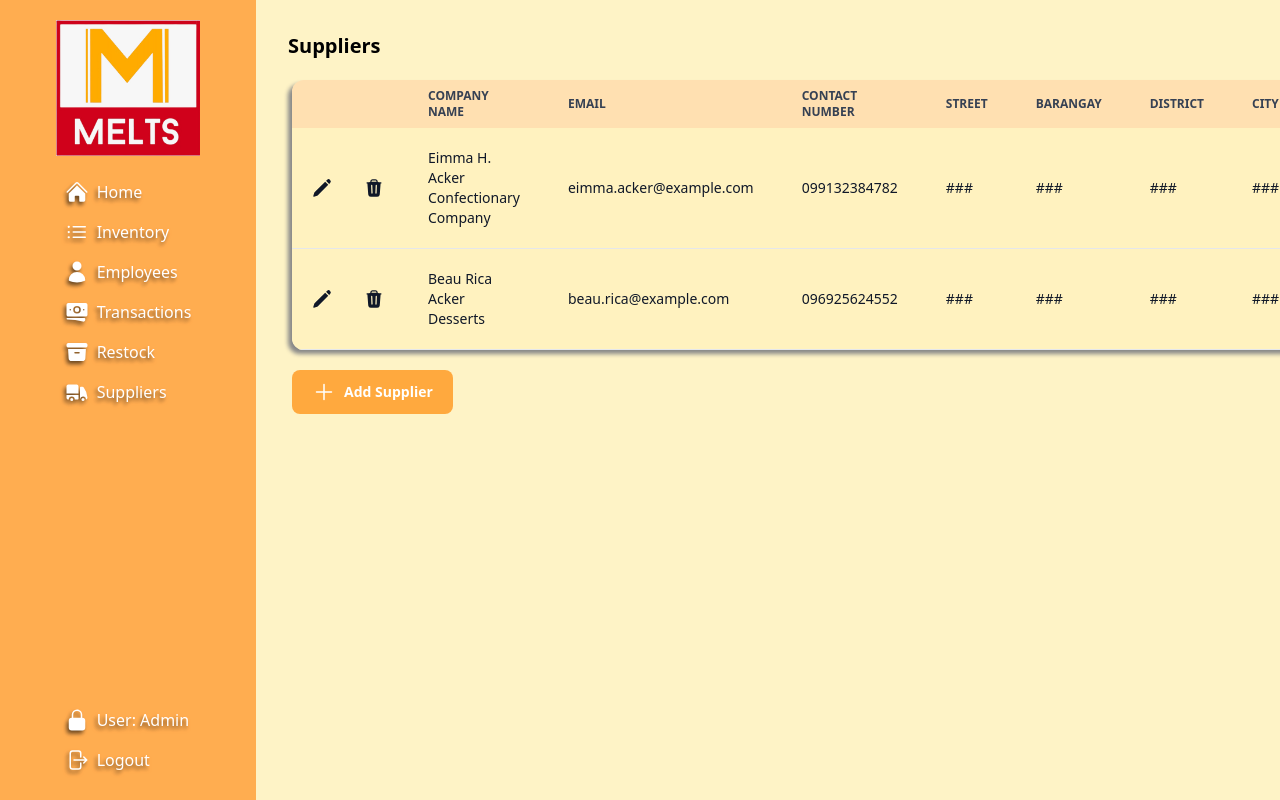
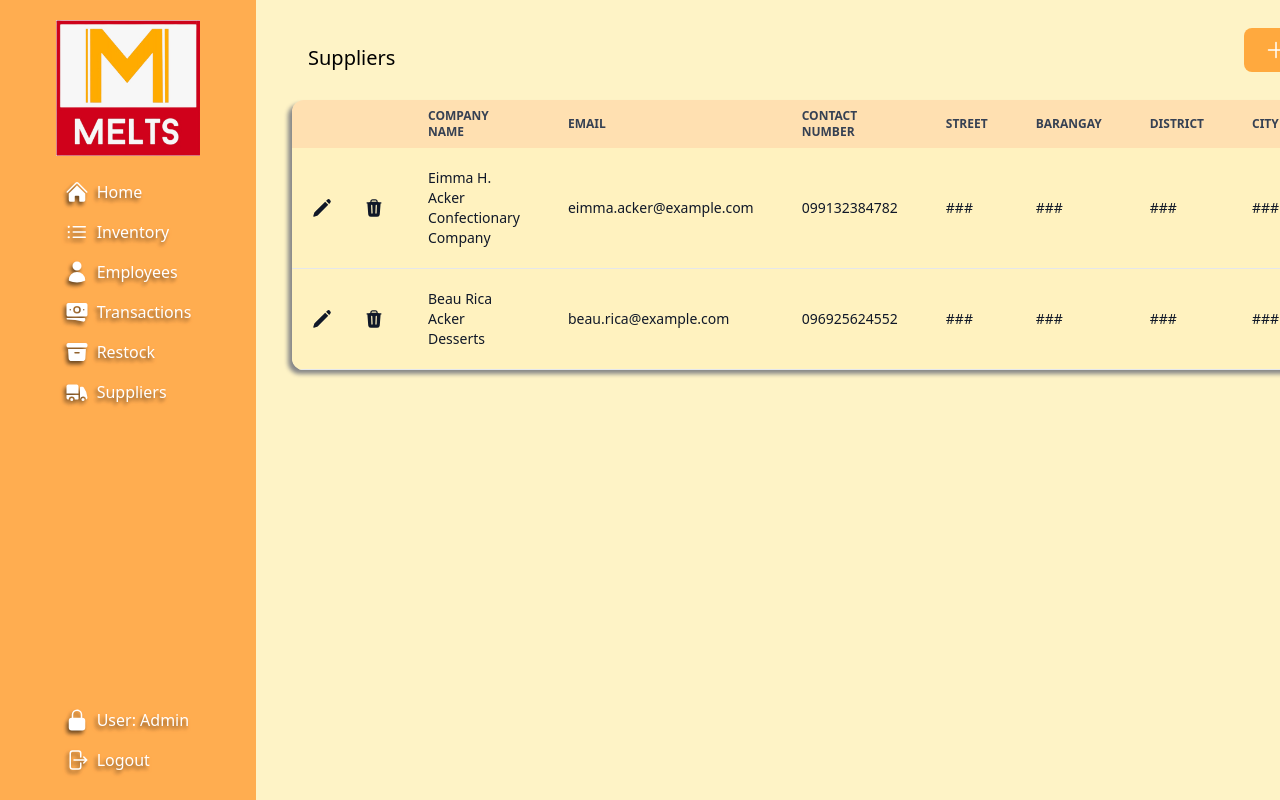
Before and after one commit to rcSabucido/melts-inventory, a React (Vite) app: page /supplier in a window 1280 px wide. Shown: the top 800 px of the page. Built offline with nearby package versions, Linux system fonts and the light colour scheme.

Commit message:
Move add supplier button to top right

```diff
--- a/src/pages/Supplier.jsx
+++ b/src/pages/Supplier.jsx
@@ -55,7 +55,15 @@ const SupplierPage = () => {
         <Sidebar />
         <main className="flex-col p-4 bg-amber-100 w-full">
           <div>
-            <p className='px-4 pt-4 text-xl font-bold'>Suppliers</p>
+            <div className='w-auto mx-5 my-3 flex gap-2 justify-between'>
+              <p className='px-4 pt-4 text-xl'>Suppliers</p>
+              <a href="/supplier_detail" className="">
+                <Button>
+                  <PlusIcon className='h-6 w-6'/>
+                  Add Supplier
+                </Button>
+              </a>
+            </div>
             <ModifiableTable
               onEditClick={(row) => {
                 let editQuery = {};
@@ -75,15 +83,7 @@ const SupplierPage = () => {
               columns={columns}
               data={tableData}
               className="shadow-[-4px_4px_4px_#888888]" />
-          </div>
-          <div className='mx-5 my-3 flex justify-start gap-2'>
-            <a href="/supplier_detail">
-              <Button>
-                <PlusIcon className='h-6 w-6'/>
-                Add Supplier
-              </Button>
-            </a>
-          </div>
+        </div>
         </main>
       </div>
       {deleteModal && <ConfirmationModal
```
